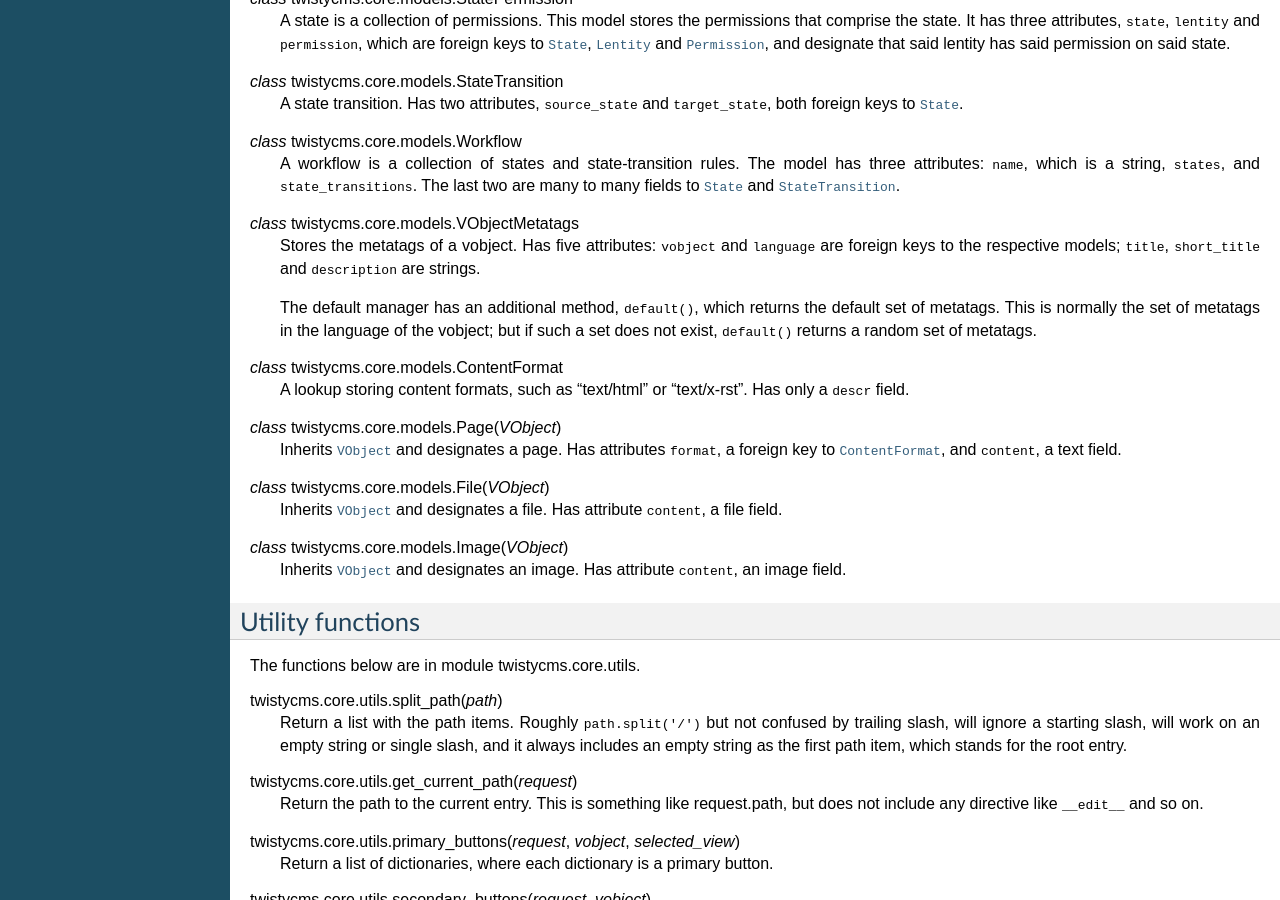
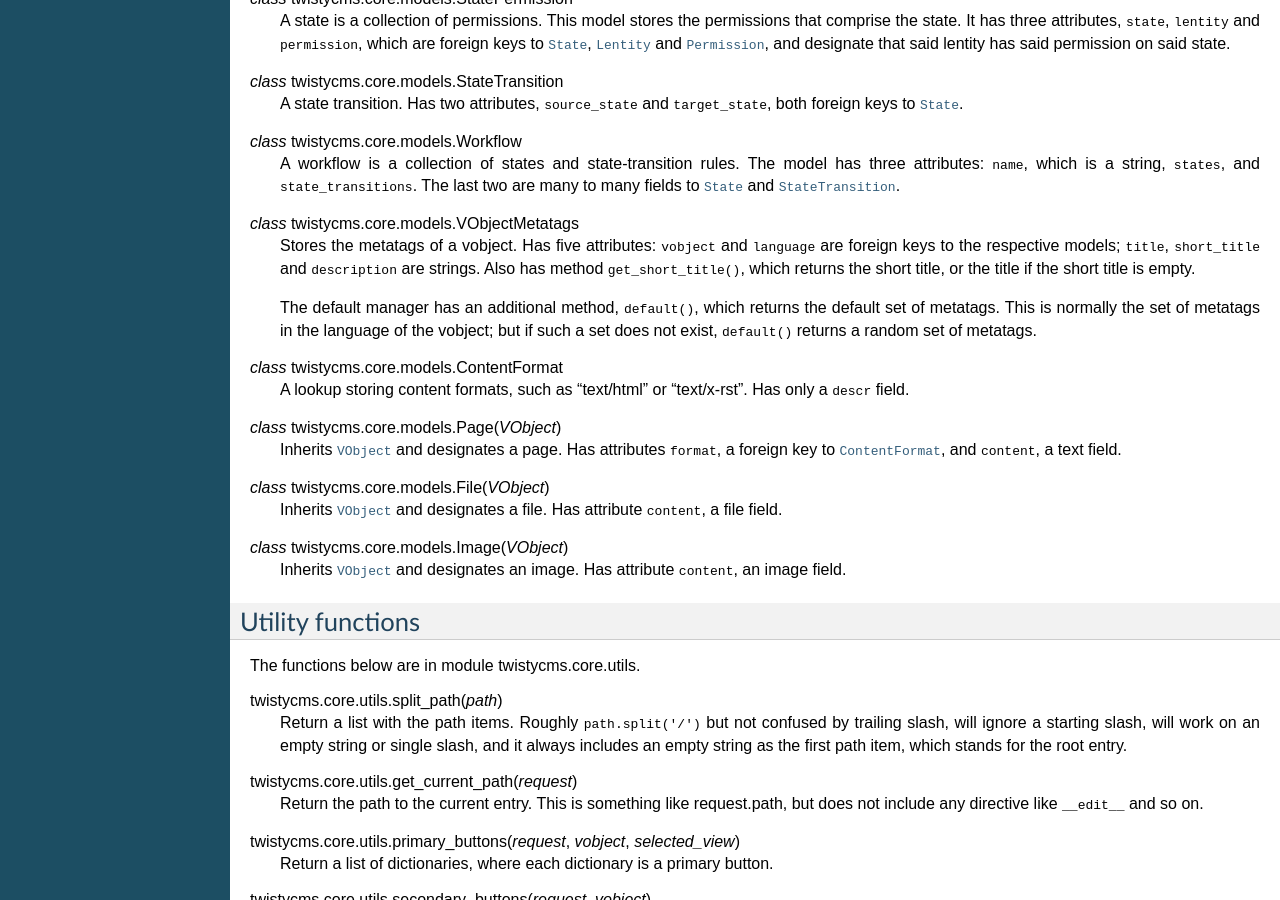
Before and after one commit to aptiko/zadig, a Sphinx documentation site: the page built from docs/api.txt, in a window 1280 px wide and 900 px high, scrolled down 3429 px. Built offline with Sphinx 7.4.7, drawn with Linux system fonts in a browser that asks for light colours.

Commit message:
Contents view now shows title if short title is empty

```diff
--- a/docs/api.txt
+++ b/docs/api.txt
@@ -305,7 +305,9 @@ Other models
    Stores the metatags of a vobject. Has five attributes:
    :attr:`vobject` and :attr:`language` are foreign keys to the
    respective models; :attr:`title`, :attr:`short_title` and
-   :attr:`description` are strings.
+   :attr:`description` are strings. Also has method
+   :meth:`get_short_title`, which returns the short title, or the
+   title if the short title is empty.
 
    The default manager has an additional method, :meth:`default`,
    which returns the default set of metatags. This is normally the set
```
Also changed, not shown: 1 other file.
